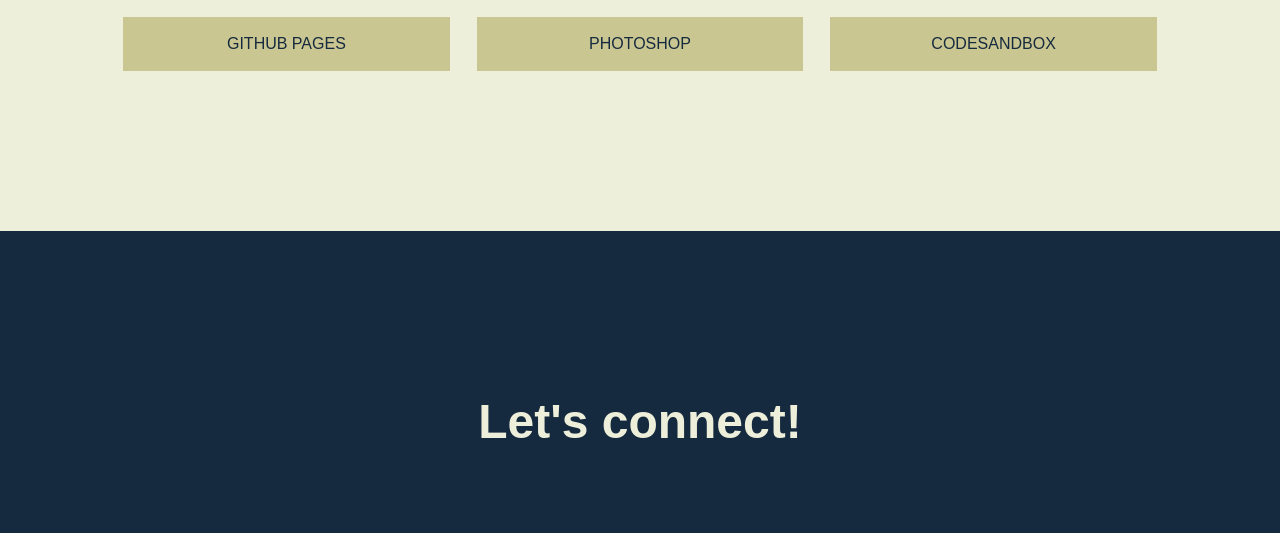
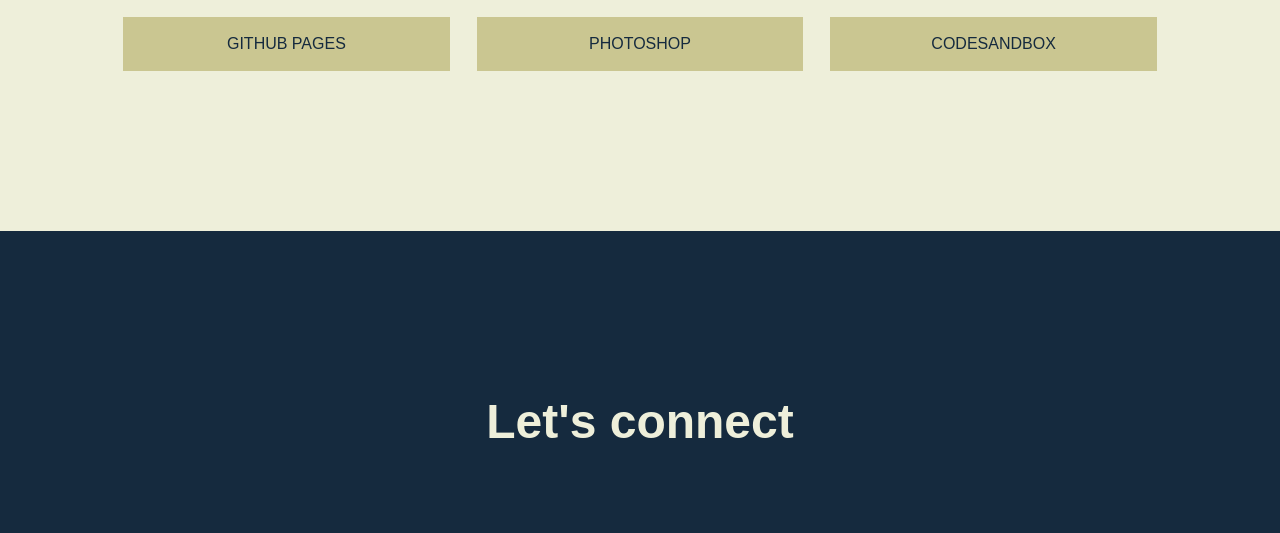
Before and after one commit to marjoleinkeltjens/portfolio-website, a website built with Parcel: page index.html in a window 1280 px wide. Shown: the part 4092-4625 px from the top of the page. Built offline with nearby package versions, Linux system fonts and the light colour scheme; a web font is replaced by a local one.

Commit message:
Adjusted header footer section

```diff
--- a/index.html
+++ b/index.html
@@ -156,7 +156,7 @@
 <footer id="contact">
     <div class="content-wrapper">
       <div class="contact-header">
-        <h2>Let's connect!</h2>
+        <h2>Let's connect</h2>
       </div>
       <div class="contact-section">
         <div class="contact-info">
```
